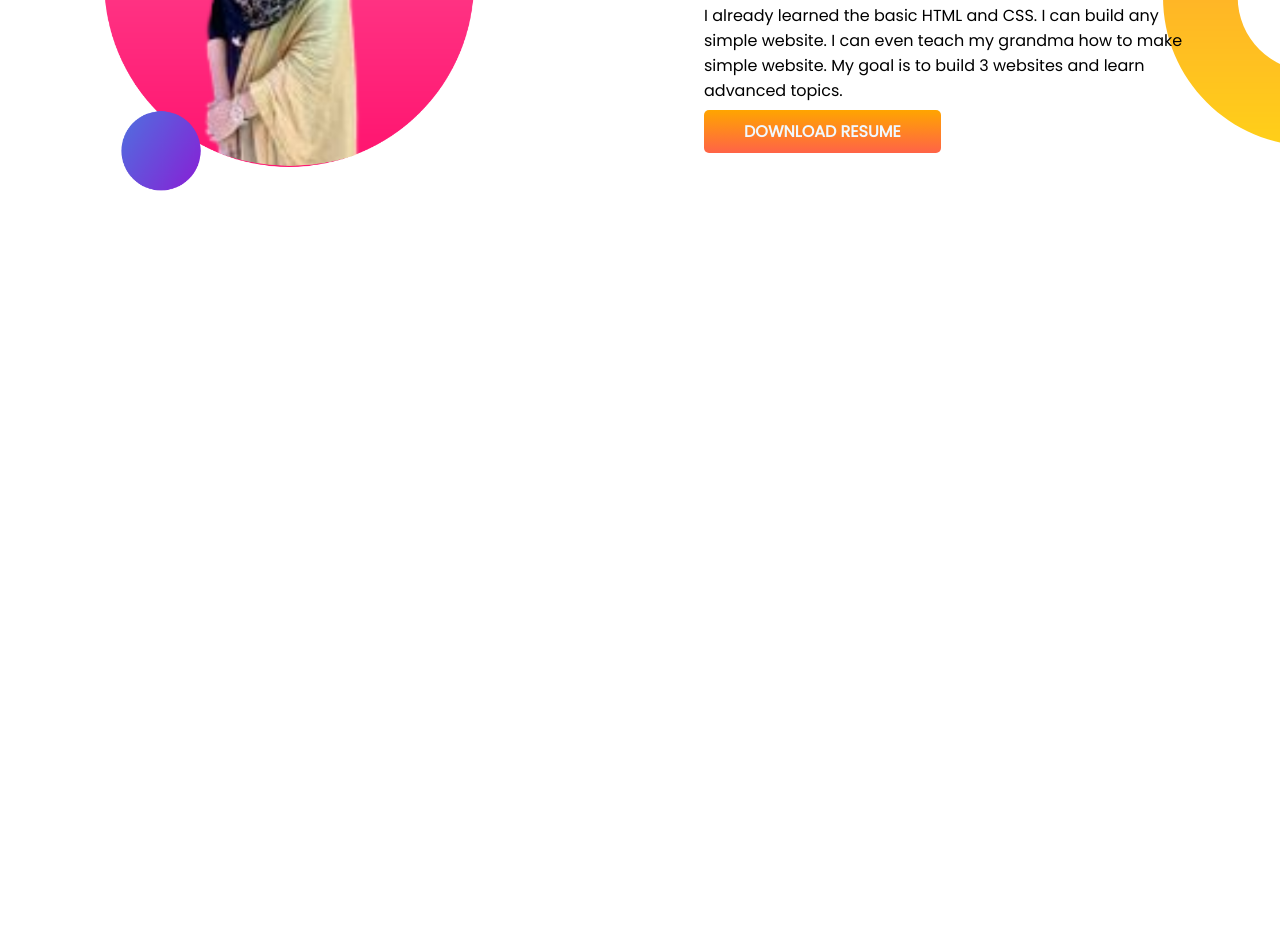
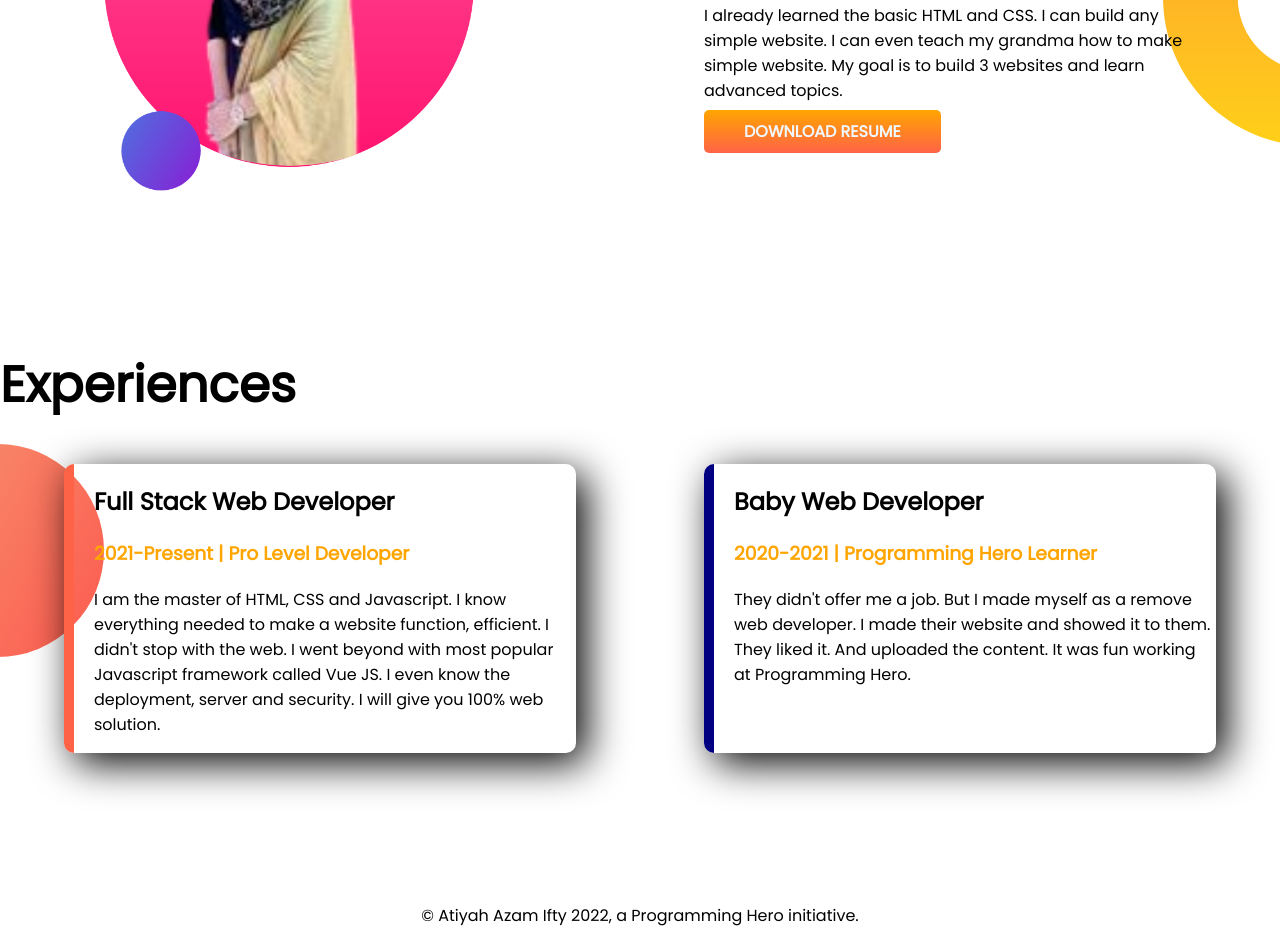
Before and after one commit to Atiyahazam134/Ifty-s-portfolio, a plain HTML site: page index.html in a window 1280 px wide. Shown: the part 891-1835 px from the top of the page. Before the commit the page ends 1239 px from the top, so only its background shows below. Drawn offline with Linux system fonts and the light colour scheme; a web font is replaced by a local one.

Commit message:
styled and footer added

```diff
--- a/index.html
+++ b/index.html
@@ -12,20 +12,21 @@
     <link rel="stylesheet" href="style.css">
 </head>
 <body>
-        <section class="top-banner">
+        <section class="top-banner flexible-container">
         <div class="half-width">
         <h1> welcome to</h1>
         <h1>  <span class="orange-color ">Atiyah Azam Ifty's</span> world</h1>
         <h3>Build Climber and Train Stopper</h3>
 
         <p>You might saw me jumping, climbing buildings, and stopping trains. But nobody pays me a dime for that work. That's why I am learning and mastering web development. I will not stop until I become the Web Development Hero.</p>
-        <a class="link-button" target="_blank" href="https://www.linkedin.com/company/programminghero/">HIRE ME</a>
+        <a class="link-button" target="_blank" href="https://www.linkedin.com/in/atiyah-azam-a924a3244?lipi=urn%3Ali%3Apage%3Ad_flagship3_profile_view_base_contact_details%3BmKX6qZ6HRjKCG%2F%2BewQtINA%3D%3D">HIRE ME</a>
+
         </div>
         <div class="half-width">
             <img src="modified pic -1.png" alt="">
         </div>
         </section>
-        <section  class="dream-big">
+        <section  class="dream-big flexible-container">
             <div  class="half-width">
                 <img src="modified pic 2.png" alt="">
 
@@ -36,12 +37,34 @@
                 <p>I already learned the basic HTML and CSS. I can build any simple website. I can even teach my grandma how to make simple website. My goal is to build 3 websites and learn advanced topics.
 
                 </p>
-                <a class="link-button" target="_blank" href="https://www.linkedin.com/in/atiyah-azam-a924a3244?lipi=urn%3Ali%3Apage%3Ad_flagship3_profile_view_base_contact_details%3BmKX6qZ6HRjKCG%2F%2BewQtINA%3D%3D">DOWNLOAD RESUME</a>
+                <a class="link-button" target="_blank" href="https://www.linkedin.com/company/programminghero/">DOWNLOAD RESUME</a>
+
             </div>
+        </section>
+        <section class="experience-area">
+                        <h1> Experiences</h1>
+                       <div class="flexible-container ">
+                        <div id="full-stack" class="experience-item">
+                            <h2>Full Stack Web Developer</h2>
+                            <h3 class="orange-color ">2021-Present | Pro Level Developer</h3>
+                            <p>I am the master of HTML, CSS and Javascript. I know everything needed to make a website function, efficient. I didn't stop with the web. I went beyond with most popular Javascript framework called Vue JS. I even know the deployment, server and security. I will give you 100% web solution.</p>
+
+                        </div>
+                        <div id="baby-web" class="experience-item">
+                            <h2>Baby Web Developer</h2>
+                            <h3 class="orange-color ">2020-2021 | Programming Hero Learner</h3>
+                            <p>They didn't offer me a job. But I made myself as a remove web developer. I made their website and showed it to them. They liked it. And uploaded the content. It was fun working at Programming Hero.</p>
+
+
+                        </div>
+                       </div>
         </section>
 
 
 
 
         </body>
+        <footer>
+            <p>© Atiyah Azam Ifty 2022, a Programming Hero initiative.</p>
+        </footer>
         </html>
--- a/style.css
+++ b/style.css
@@ -7,10 +7,13 @@ h1{
     font-size: 50px;
 
 }
+.h2{
+    font-size: 40px;
+}
 .orange-color{
     color:orange;
 }
-section{
+.flexible-container{
     display:flex;
     margin-bottom: 150px;
 
@@ -47,4 +50,30 @@ section{
         background-position: right;
 
 
+
     }
+.experience-area{
+    background-image: url(project-helping-photo/exp-bg.png);
+    background-repeat: no-repeat;
+    background-position: left;
+}
+    .experience-item{
+        box-shadow: 10px 10px 40px;
+        width:40%;
+        padding-left: 20px;
+        padding-right: ;
+        margin-left: 5%;
+        margin-right: 5%;
+        border-radius: 10px;
+        border-left:10px solid navy ;
+
+
+
+    }
+    #full-stack{
+        border-left:10px solid tomato;
+    }
+    footer p{
+        text-align: center;
+        text-decoration: cornflowerblue;
+    }
```
